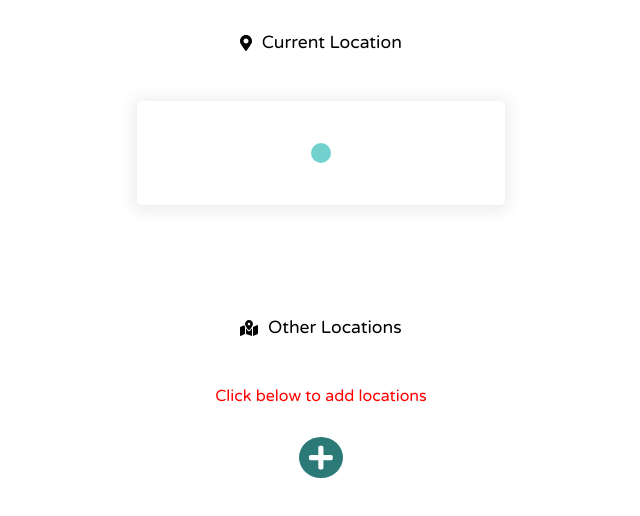
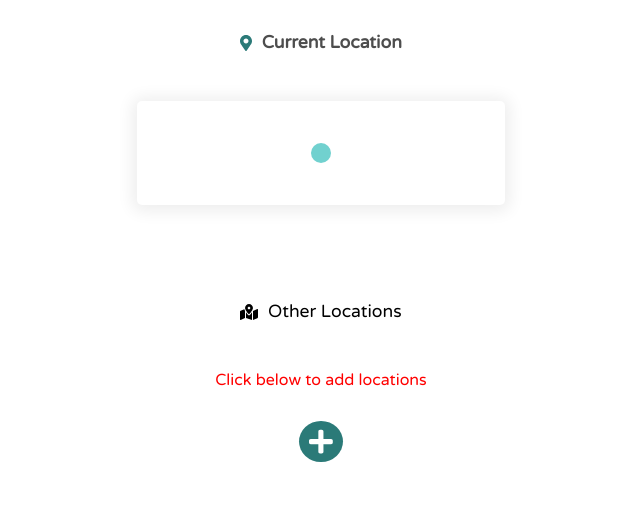
Before and after one commit to Roninanu777/react_weatherapp, a React (Create React App) app: page / in a window 1280 px wide. Shown: the top 516 px of the page, without its empty margins (319-959 px from the left). Built offline with nearby package versions, Linux system fonts and the light colour scheme; no server answers.

Commit message:
adjusting spaces

```diff
--- a/src/components/CurrLocWeather.js
+++ b/src/components/CurrLocWeather.js
@@ -9,7 +9,7 @@ const CurrLoc = styled.div`
     display: flex;
     flex-direction: column;
     align-items: center;
-    margin-bottom: 2.5rem;
+    margin-bottom: 1.5rem;
     padding: 2rem;
 `;
 
@@ -22,6 +22,8 @@ const CurrIcon = styled.div`
 const P = styled.p`
     font-size: 1.1rem;
     font-family: 'Varela Round', sans-serif;
+    font-weight: bold;
+    color: #4d4d4d;
 `;
 
 class CurrLocWeather extends Component{
@@ -101,7 +103,7 @@ class CurrLocWeather extends Component{
         return(
             <CurrLoc>
                 <CurrIcon>
-                    <FontAwesomeIcon style={{marginRight: '.6rem'}} icon={faMapMarkerAlt} ></FontAwesomeIcon>
+                    <FontAwesomeIcon style={{marginRight: '.6rem',color: '#2b7a78'}} icon={faMapMarkerAlt} ></FontAwesomeIcon>
                     <P>Current Location</P>
                 </CurrIcon>
                 <Weather blob={this.state} />
```
